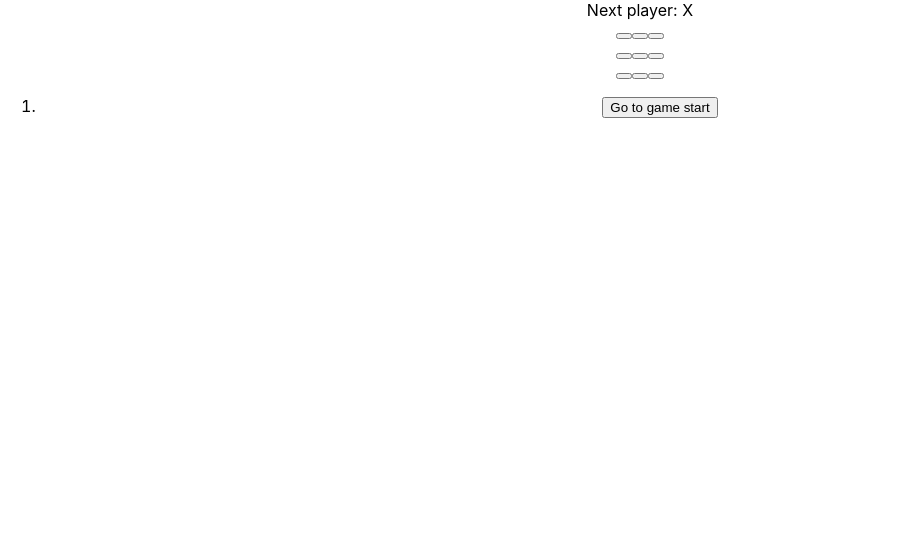
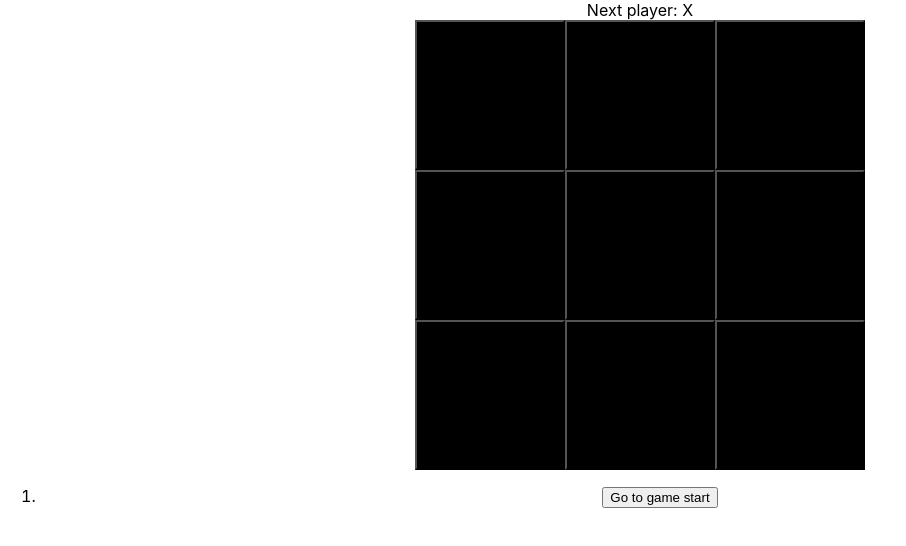
Before and after one commit to jason-ng-zq99/govtech-gds-swe-assessment, a React (Create React App) app in the folder client/: page /gamePage in a window 1280 px wide. Shown: the top 546 px of the page, without its empty margins (0-906 px from the left). Built offline with nearby package versions, Linux system fonts and the light colour scheme.

Commit message:
Improve size, coloring, aria labelling of board

```diff
--- a/client/src/components/BoardGame.jsx
+++ b/client/src/components/BoardGame.jsx
@@ -1,14 +1,58 @@
 // code contributed from https://beta.reactjs.org/learn/tutorial-tic-tac-toe
 
 import { useState } from 'react';
+import styled from "styled-components";
 
-function Square({ value, onSquareClick }) {
+// additional container to prevent button from moving when text is input
+const StyledButtonsContainer = styled.div`
+  display: flex;
+  justify-content: center;
+  flex-wrap: wrap;
+`
+
+const StyledButton = styled.button`
+  width: 150px;
+  height: 150px;
+  color: white;
+  font-size: 100px;
+  background-color: ${props => gameState[props.index] === 'O'
+                                                      ? "red"
+                                                      : gameState[props.index] === 'X'
+                                                                                ? "green"
+                                                                                : "black"};
+`
+
+function Square({ value, onSquareClick, squareIndex }) {
   return (
-    <button className="square" onClick={onSquareClick}>
+    <StyledButton index={squareIndex} onClick={onSquareClick}>
       {value}
-    </button>
+    </StyledButton>
   );
 }
+
+function calculateWinner(squares) {
+  const lines = [
+    [0, 1, 2],
+    [3, 4, 5],
+    [6, 7, 8],
+    [0, 3, 6],
+    [1, 4, 7],
+    [2, 5, 8],
+    [0, 4, 8],
+    [2, 4, 6],
+  ];
+
+  for (let i = 0; i < lines.length; i++) {
+    const [a, b, c] = lines[i];
+    if (squares[a] && squares[a] === squares[b] && squares[a] === squares[c]) {
+      return squares[a];
+    }
+  }
+
+  return null;
+}
+
+let gameState = ['_', '_', '_', '_', '_', '_', '_', '_', '_'];
 
 function Board({ xIsNext, squares, onPlay }) {
   function handleClick(i) {
@@ -18,8 +62,10 @@ function Board({ xIsNext, squares, onPlay }) {
     const nextSquares = squares.slice();
     if (xIsNext) {
       nextSquares[i] = 'X';
+      gameState[i] = 'X';
     } else {
       nextSquares[i] = 'O';
+      gameState[i] = 'O';
     }
     onPlay(nextSquares);
   }
@@ -35,26 +81,33 @@ function Board({ xIsNext, squares, onPlay }) {
   return (
     <>
       <div className="status">{status}</div>
+
       <div className="board-row">
-        <Square value={squares[0]} onSquareClick={() => handleClick(0)} />
-        <Square value={squares[1]} onSquareClick={() => handleClick(1)} />
-        <Square value={squares[2]} onSquareClick={() => handleClick(2)} />
+        <StyledButtonsContainer>
+          <Square squareIndex={0} ariaDescribedBy={"Top left button"} value={squares[0]} onSquareClick={() => handleClick(0)} />
+          <Square squareIndex={1} ariaDescribedBy={"Top centre button"} value={squares[1]} onSquareClick={() => handleClick(1)} />
+          <Square squareIndex={2} ariaDescribedBy={"Top right button"} value={squares[2]} onSquareClick={() => handleClick(2)} />
+        </StyledButtonsContainer>
       </div>
       <div className="board-row">
-        <Square value={squares[3]} onSquareClick={() => handleClick(3)} />
-        <Square value={squares[4]} onSquareClick={() => handleClick(4)} />
-        <Square value={squares[5]} onSquareClick={() => handleClick(5)} />
+        <StyledButtonsContainer>
+          <Square squareIndex={3} ariaDescribedBy={"Centre left button"} value={squares[3]} onSquareClick={() => handleClick(3)} />
+          <Square squareIndex={4} ariaDescribedBy={"Centre centre button"} value={squares[4]} onSquareClick={() => handleClick(4)} />
+          <Square squareIndex={5} ariaDescribedBy={"Centre right button"} value={squares[5]} onSquareClick={() => handleClick(5)} />
+        </StyledButtonsContainer>
       </div>
       <div className="board-row">
-        <Square value={squares[6]} onSquareClick={() => handleClick(6)} />
-        <Square value={squares[7]} onSquareClick={() => handleClick(7)} />
-        <Square value={squares[8]} onSquareClick={() => handleClick(8)} />
+        <StyledButtonsContainer>
+          <Square squareIndex={6} ariaDescribedBy={"Bottom left button"} value={squares[6]} onSquareClick={() => handleClick(6)} />
+          <Square squareIndex={7} ariaDescribedBy={"Bottom centre button"} value={squares[7]} onSquareClick={() => handleClick(7)} />
+          <Square squareIndex={8} ariaDescribedBy={"Bottom right button"} value={squares[8]} onSquareClick={() => handleClick(8)} />
+        </StyledButtonsContainer>
       </div>
     </>
   );
 }
 
-export default function Game() {
+export default function BoardGame() {
   const [history, setHistory] = useState([Array(9).fill(null)]);
   const [currentMove, setCurrentMove] = useState(0);
   const xIsNext = currentMove % 2 === 0;
@@ -95,23 +148,3 @@ export default function Game() {
     </div>
   );
 }
-
-function calculateWinner(squares) {
-  const lines = [
-    [0, 1, 2],
-    [3, 4, 5],
-    [6, 7, 8],
-    [0, 3, 6],
-    [1, 4, 7],
-    [2, 5, 8],
-    [0, 4, 8],
-    [2, 4, 6],
-  ];
-  for (let i = 0; i < lines.length; i++) {
-    const [a, b, c] = lines[i];
-    if (squares[a] && squares[a] === squares[b] && squares[a] === squares[c]) {
-      return squares[a];
-    }
-  }
-  return null;
-}
```
